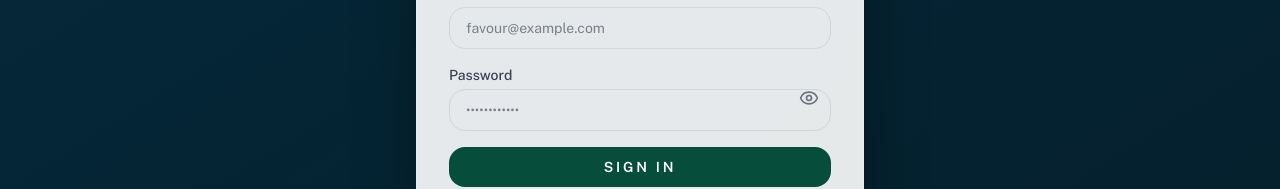
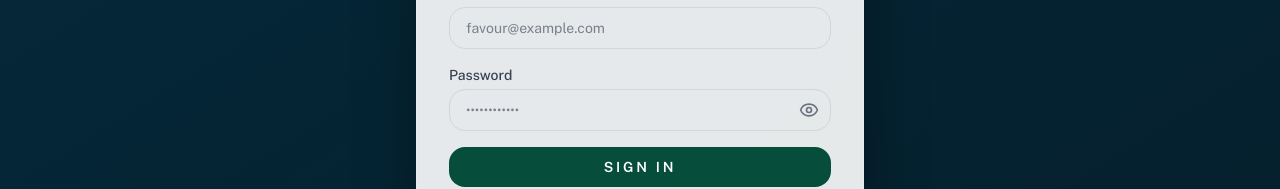
Before and after one commit to tunjipaul/favour_odedele_portfolio, a React (Vite) app in the folder favour-odedele-portfolio/: page /admin/login in a window 1280 px wide. Shown: the part 444-633 px from the top of the page. Built offline with nearby package versions, Linux system fonts and the light colour scheme; no server answers.

Commit message:
centered a div

```diff
--- a/favour-odedele-portfolio/src/admin/pages/Login.jsx
+++ b/favour-odedele-portfolio/src/admin/pages/Login.jsx
@@ -61,8 +61,9 @@ export default function Login() {
                 />
               </div>
 
+              <div>
+                <label className="block text-sm font-medium text-gray-700 mb-1">Password</label>
                 <div className="relative">
-                <label className="block text-sm font-medium text-gray-700 mb-1">Password</label>
                   <input
                     type={showPassword ? 'text' : 'password'}
                     value={password}
@@ -74,11 +75,12 @@ export default function Login() {
                   <button
                     type="button"
                     onClick={() => setShowPassword((prev) => !prev)}
-                  className="absolute top-1/2 right-0 -translate-y-1/2 flex h-full items-center justify-center px-3 text-gray-500 hover:text-gray-700 focus:outline-none min-w-[2.5rem]"
+                    className="absolute inset-y-0 right-0 flex items-center px-3 text-gray-500 hover:text-gray-700 focus:outline-none"
                     aria-label={showPassword ? 'Hide password' : 'Show password'}
                   >
                     {showPassword ? <EyeOff className="w-5 h-5" /> : <Eye className="w-5 h-5" />}
                   </button>
+                </div>
               </div>
 
               <button
```
Lines whose indentation alone changed are shown as unchanged.
